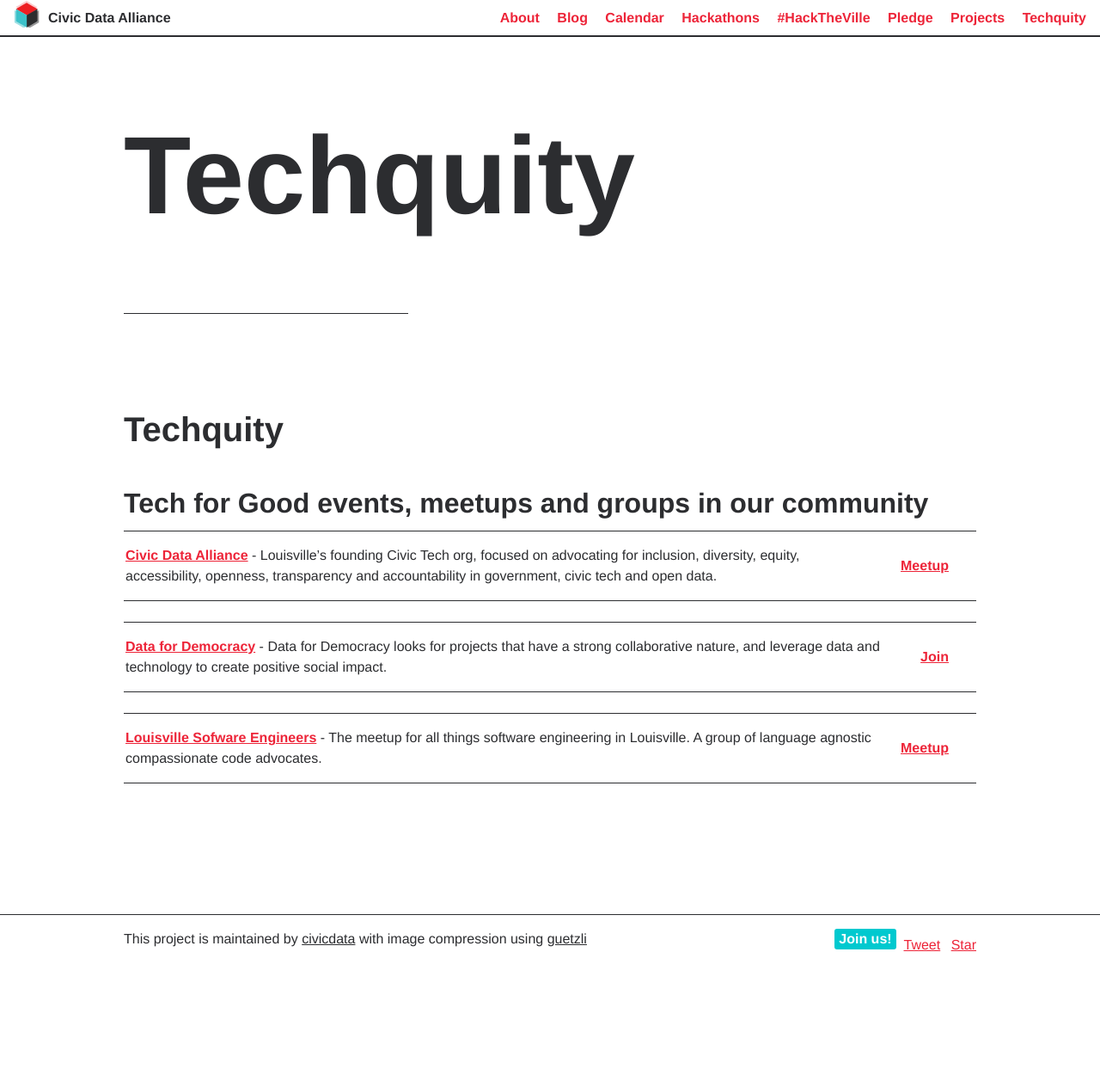
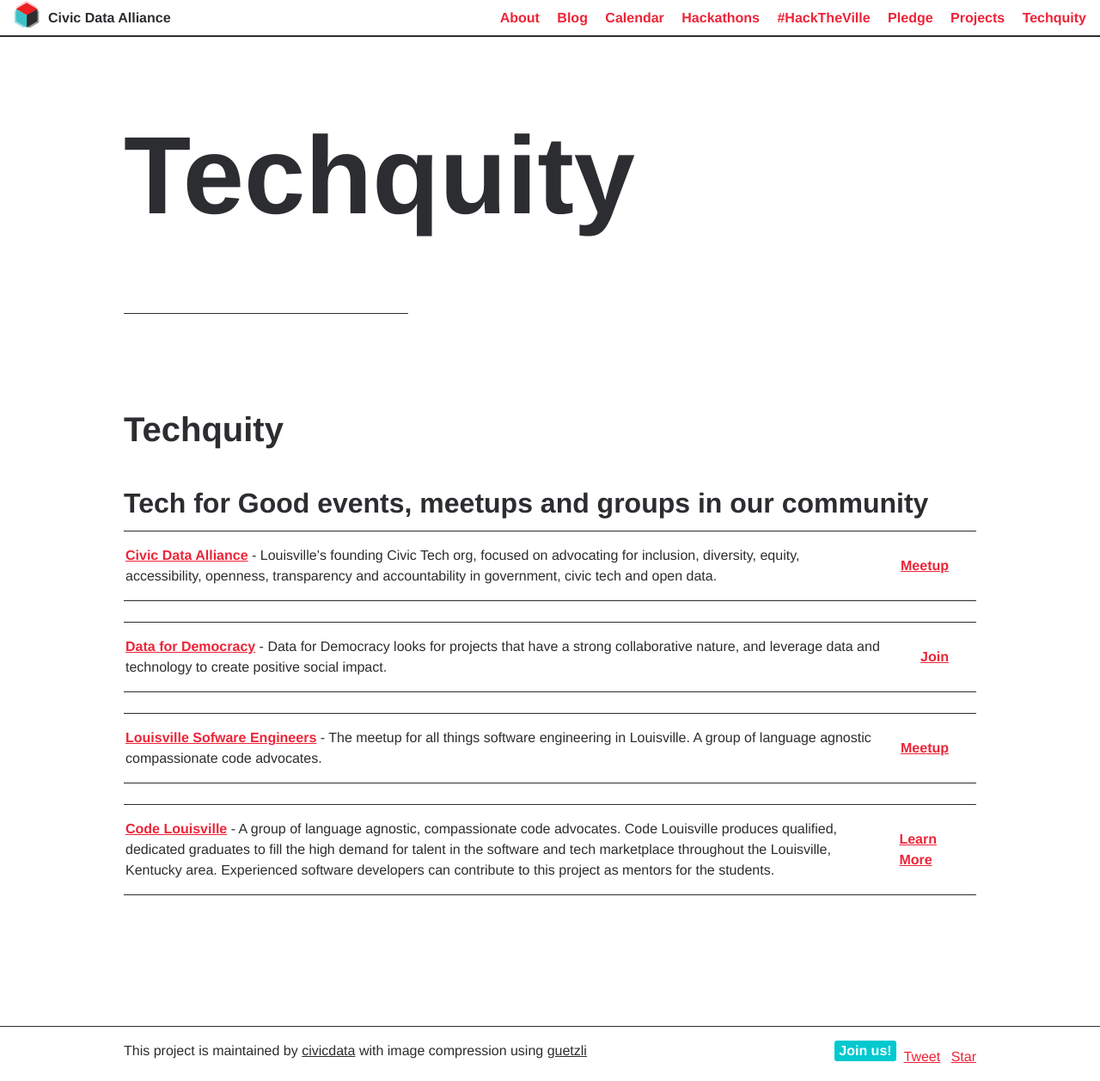
Before and after one commit to civicdata/civicdata.github.io, a Jekyll site: the page built from techquity.md, in a window 1280 px wide. Shown: the whole page at 86% size. Built offline with Jekyll 4.4.1, drawn with Linux system fonts in a browser that asks for light colours; comment, search, counter and statistics services are not loaded; before the commit the page ends 1127 px from its top, so only the background shows below that.

Commit message:
Update techquity.md
Added link to Code Louisville page.

```diff
--- a/techquity.md
+++ b/techquity.md
@@ -19,3 +19,5 @@ image:
 [__Data for Democracy__](http://datafordemocracy.org) - Data for Democracy looks for projects that have a strong collaborative nature, and leverage data and technology to create positive social impact.|[__Join__](http://datafordemocracy.org/contact.html)
 
 [__Louisville Sofware Engineers__](https://www.meetup.com/Louisville-Software-Engineering/) - The meetup for all things software engineering in Louisville. A group of language agnostic compassionate code advocates. |[__Meetup__](https://www.meetup.com/Louisville-Software-Engineering/)
+
+[__Code Louisville__](https://codelouisville.org/) - A group of language agnostic, compassionate code advocates. Code Louisville produces qualified, dedicated graduates to fill the high demand for talent in the software and tech marketplace throughout the Louisville, Kentucky area. Experienced software developers can contribute to this project as mentors for the students. |[__Learn More__](https://codelouisville.org/mentor)
```
